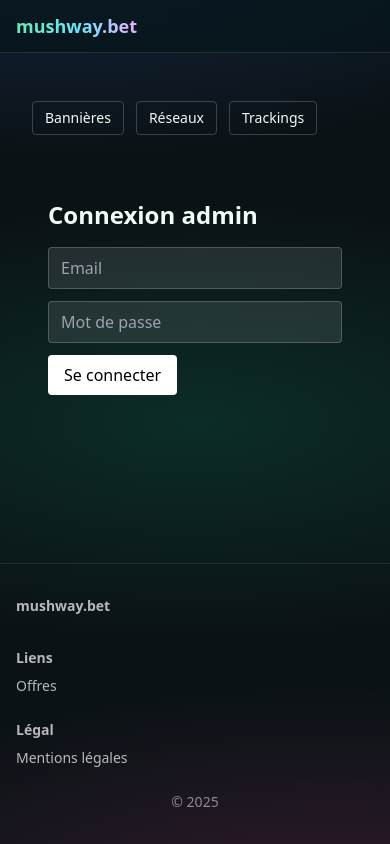
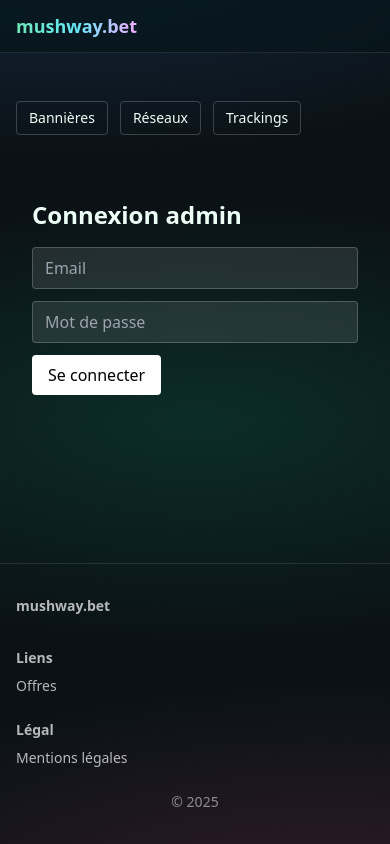
Before and after one commit to AngATV/MushTree, a Next.js app: page /admin in a window 390 px wide. Built offline with nearby package versions, Linux system fonts and the light colour scheme.

Commit message:
refactor(layout): update AdminLayout styling for improved responsiveness and layout structure

```diff
--- a/src/app/admin/layout.tsx
+++ b/src/app/admin/layout.tsx
@@ -6,7 +6,7 @@ export const metadata: Metadata = {
 
 export default function AdminLayout({ children }: { children: React.ReactNode }) {
   return (
-    <div className="container py-6">
+    <div className="py-6 lg:col-span-2">
       <div className="mb-6 flex items-center gap-3 text-sm">
         <a href="/admin/dashboard" className="px-3 py-1.5 rounded border border-white/20 hover:border-white/40">Bannières</a>
         <a href="/admin/social" className="px-3 py-1.5 rounded border border-white/20 hover:border-white/40">Réseaux</a>
```
